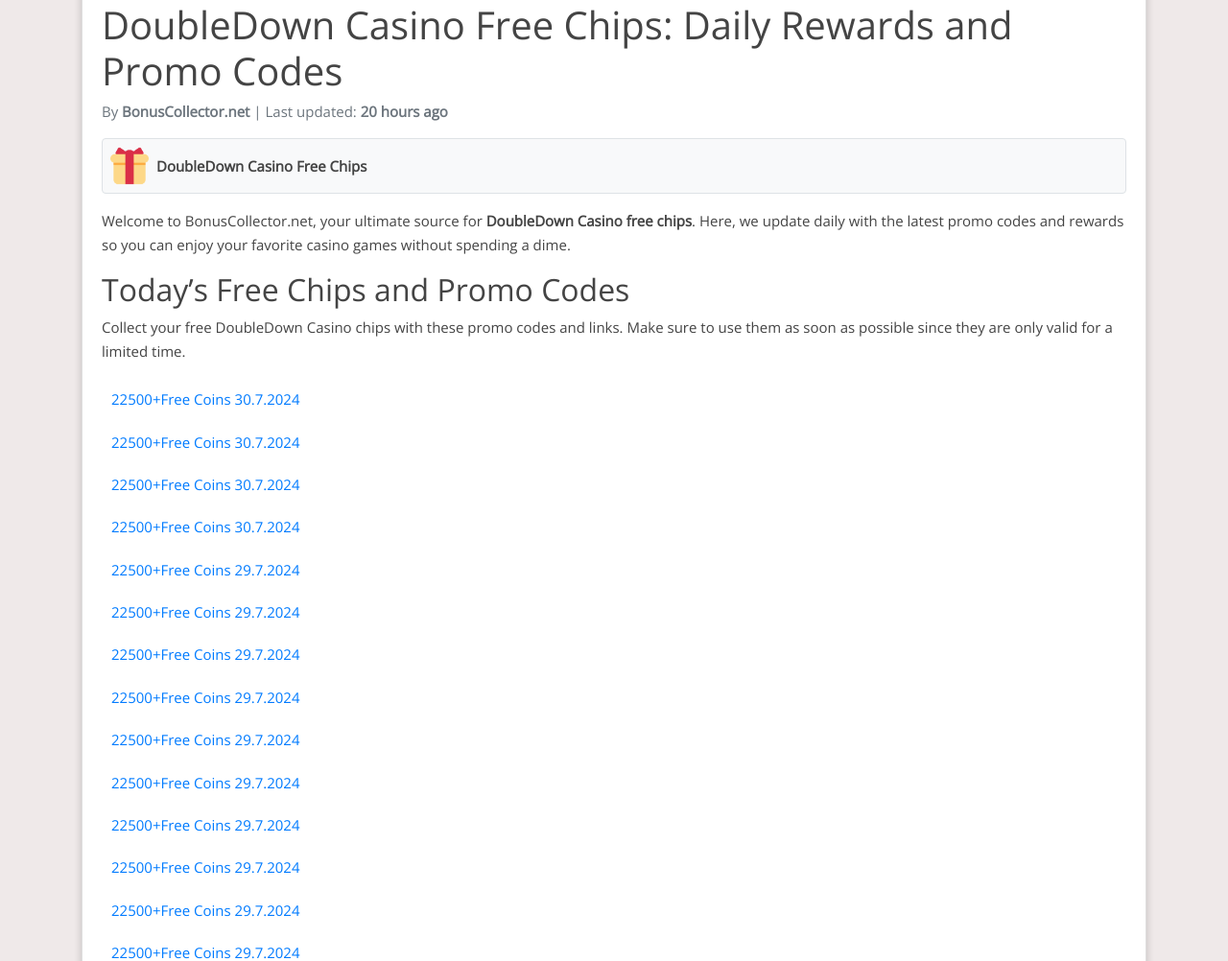
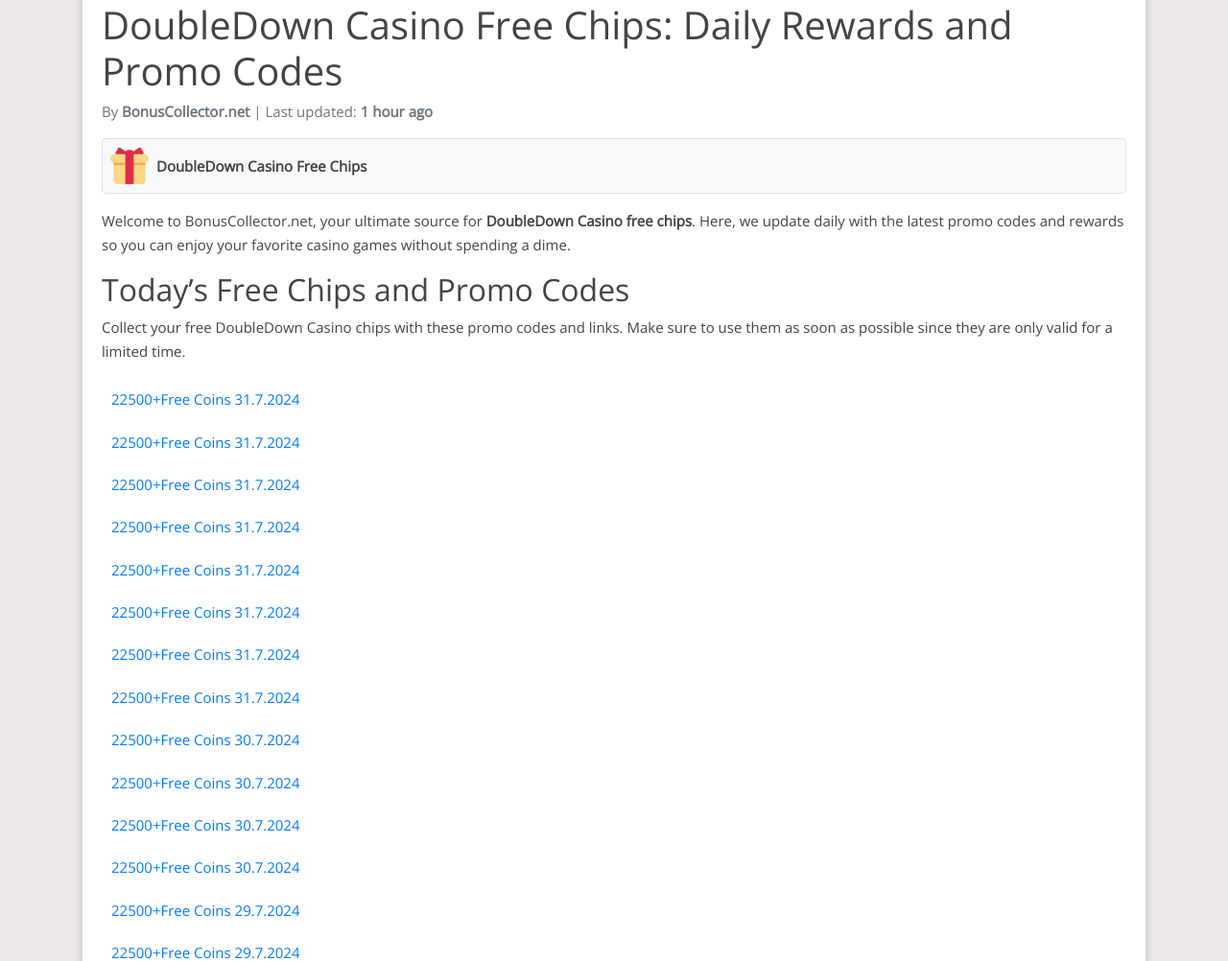
Before and after one commit to Prollad99/bs-net, a Jekyll site: the page built from _posts/2024-07-19-doubledown-casino.md, in a window 1280 px wide and 1400 px high. Shown: the part 142-1144 px from the top of the window at 96% size. Built offline with Jekyll 4.4.1, drawn with Linux system fonts in a browser that asks for light colours; nearby versions of some CDN libraries; comment, search, counter and statistics services are not loaded; some of the changed text lies outside the part shown.

Commit message:
Update doubledown-casino reward links and last modified date

```diff
--- a/_data/include_files.yml
+++ b/_data/include_files.yml
@@ -35,7 +35,7 @@
   last_modified: 2024-07-31 04:17:42
 
 doubledown-casino.html:
-  last_modified: 2024-07-30 12:41:18
+  last_modified: 2024-07-31 07:37:18
 
 slotomania.html:
   last_modified: 2024-07-30 12:41:39
--- a/_includes/doubledown-casino.html
+++ b/_includes/doubledown-casino.html
@@ -1,4 +1,12 @@
 <html><body><div class="reward"><ul>
+<li><a href="https://www.doubledowncasino2.com/play?link=SLOTMACHINE.duc.balloonFever2407.461.recommend.pid-YTTG0Q7.cid-154801&game=rgs.slots&variant=duc.balloonFever2407.461_recommend&lineCost=1&pid=YTTG0Q7&cid=154801">22500+free coins 31.7.2024</a></li>
+<li><a href="https://www.doubledowncasino2.com/play?link=SLOTMACHINE.t8g.wildHoneyJackpot2101.300.recommend.pid-HGZJFME.cid-154817.&game=rgs.slots&variant=t8g.wildHoneyJackpot2101.300_recommend&lineCost=1&pid=HGZJFME&cid=154817">22500+free coins 31.7.2024</a></li>
+<li><a href="https://www.doubledowncasino2.com/play?link=SLOTMACHINE.rgs.cleopatra.recommend.pid-B6R5C60.cid-154800.&game=rgs.slots&variant=rgs.cleopatra_recommend&lineCost=500&pid=B6R5C60&cid=154800">22500+free coins 31.7.2024</a></li>
+<li><a href="https://www.doubledowncasino2.com/play?link=SLOTMACHINE.rgs.luckyLarrysLobstermania2Multiway.recommend.pid-Q7TXDIC.cid-154799.&game=rgs.slots&variant=rgs.luckyLarrysLobstermania2Multiway_recommend&lineCost=200&pid=Q7TXDIC&cid=154799">22500+free coins 31.7.2024</a></li>
+<li><a href="https://www.doubledowncasino2.com/play?link=SLOTMACHINE.duc.megaPiggySmash2404.444.pid-B8OWF5Z.cid-154951&game=rgs.slots&variant=duc.megaPiggySmash2404.444&lineCost=1&pid=B8OWF5Z&cid=154951&cid=154951&mkt_tok=NDI2LVpCRy0zOTQAAAGUpU89CqKxu2c0E9WObqpPVjLyDu0i0HF5-zUmHGDWTyLjHgc5jHOzH2YY8ik_K161F5VKoOm5qpYvG1MorNSFCodKK-WENfY2TYS9y5UoH2-6lg">22500+free coins 31.7.2024</a></li>
+<li><a href="https://www.doubledowncasino.com/?lobby=slotsAll&pid=WHDPK0Z&cid=154982&a_l_skey=sh-0-PW-BQ24xIAGAg">22500+free coins 31.7.2024</a></li>
+<li><a href="https://www.doubledowncasino.com/?game=rgs.slots&variant=duc.balloonFever2407.461_recommend&lineCost=1&pid=WD9J8PZ&cid=154968&a_l_skey=sh-0-JC-BQ24xSak9h">22500+free coins 31.7.2024</a></li>
+<li><a href="https://www.doubledowncasino.com/?game=rgs.slots&variant=rgs.cleopatra_recommend&lineCost=500&pid=D8AQXGG&cid=154950&a_l_skey=sh-0-De-BQ24xd4W2h">22500+free coins 31.7.2024</a></li>
 <li><a href="https://www.doubledowncasino2.com/play?&pid=FPXT5MD">22500+free coins 30.7.2024</a></li>
 <li><a href="https://www.doubledowncasino2.com/play?&pid=EFA9RQ7">22500+free coins 30.7.2024</a></li>
 <li><a href="https://www.doubledowncasino2.com/play?&pid=2FDSB9D">22500+free coins 30.7.2024</a></li>
```
Also changed, not shown: other parts of _includes/doubledown-casino.html (+0 -8 lines), links-json/doubledown-casino.json (+32 -32 lines).
